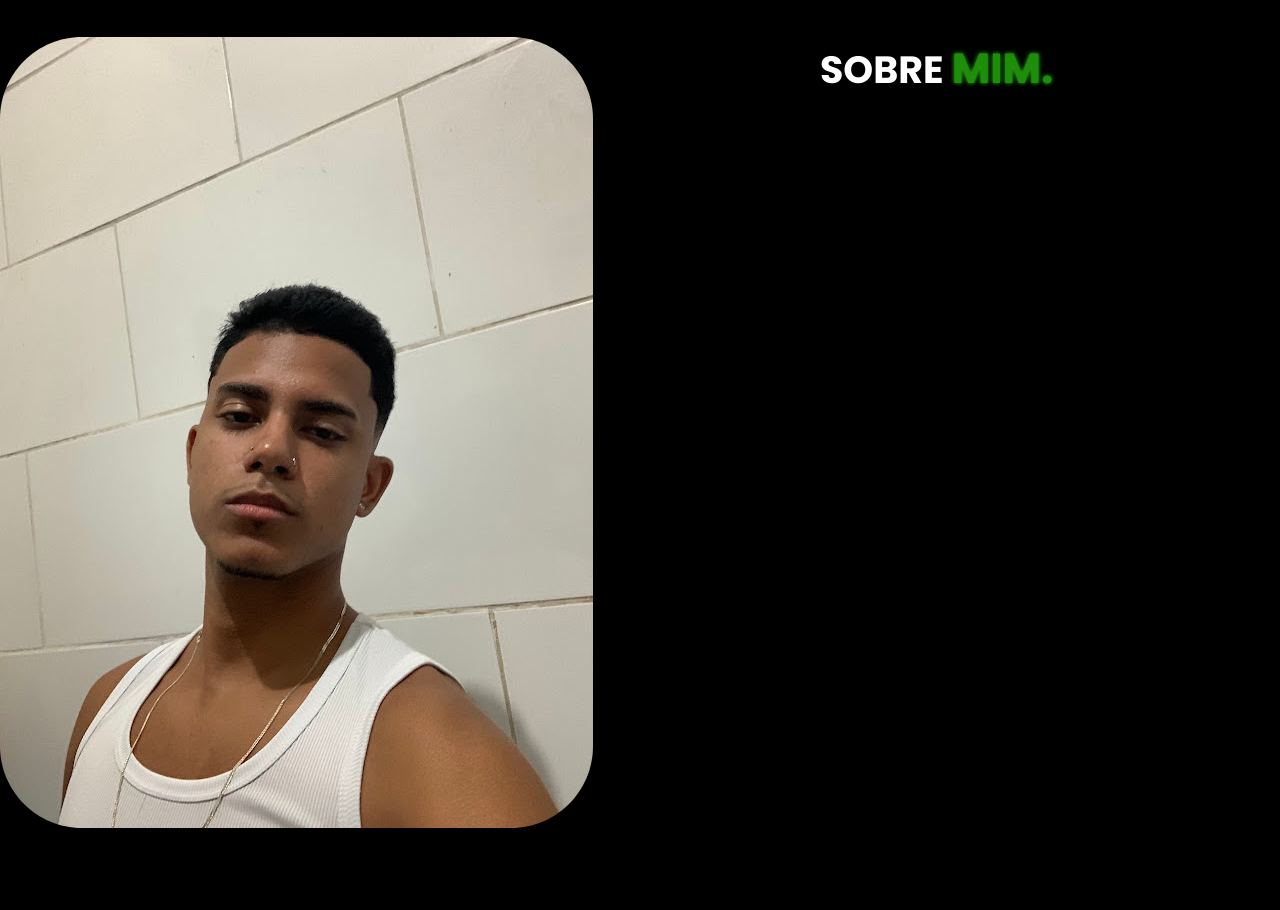
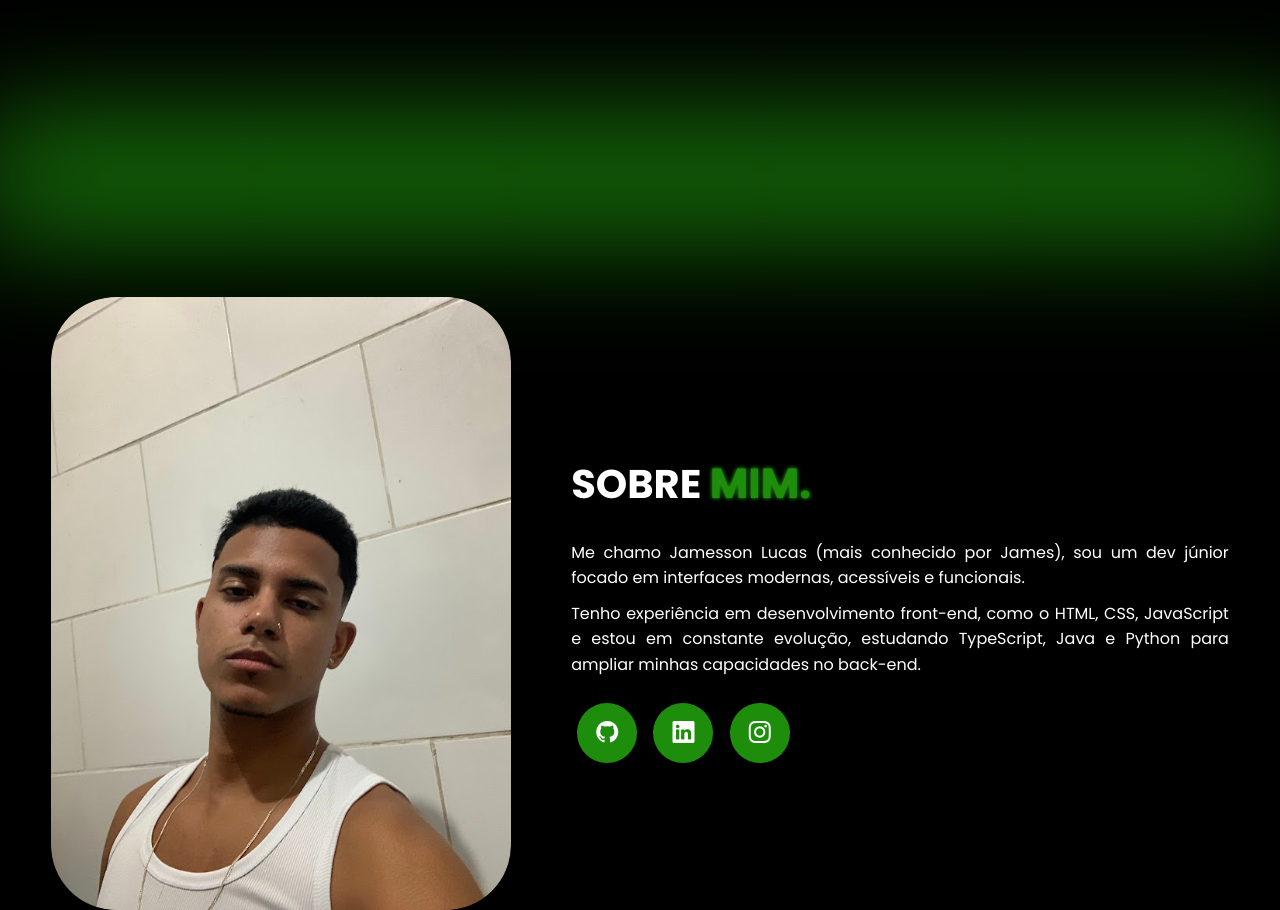
Before and after one commit to James-Script/PortfolioWEB, a plain HTML site: page index.html in a window 1280 px wide. Shown: the part 1556-2466 px from the top of the page. Before the commit the page ends 2391 px from the top, so only its background shows below. Drawn offline with nearby package versions, Linux system fonts and the light colour scheme.

Commit message:
Atualização do sobre no portfólio

```diff
--- a/index.html
+++ b/index.html
@@ -87,18 +87,26 @@
                 </div> <!-- flex -->
             </div> <!-- interface -->
         </section>  <!-- especialidades -->
-
+        <div class="sombreado"></div>
         <section class="sobre">
             <div class="interface">
                 <div class="flex">
                     <div class="img-sobre">
+
                         <img class="james-imagem" src="images/james-imagem.png" alt="Jamesson Lucas">
-                    </div>
+
+                    </div> <!-- img-sobre -->
+
                     <div class="txt-sobre">
-                       <h2 class="titulo">SOBRE <span>MIM.</span></h2>
-                       <p>Me chamo Jamesson Lucas (mais conhecido por James). Sou um dev júnior focado em interfaces modernas, acessíveis e funcionais. Tenho experiência em desenvolvimento front-end,
+                       <h2>SOBRE <span>MIM.</span></h2>
+                       <p>Me chamo Jamesson Lucas (mais conhecido por James), sou um dev júnior focado em interfaces modernas, acessíveis e funcionais. </p>
+                       <p>Tenho experiência em desenvolvimento front-end,
                         como o HTML, CSS, JavaScript e estou em constante evolução, estudando TypeScript, Java e Python para ampliar minhas capacidades no back-end.</p>
-                       <p></p>
+                   <div class="btn-social">
+                        <a href="#"><button><i class="bi bi-github"></i></button></a>
+                        <a href="#"><button><i class="bi bi-linkedin"></i></button></a>
+                        <a href="#"><button><i class="bi bi-instagram"></i></button></a>
+                   </div> <!-- btn-social -->
                     </div> <!-- txt-sobre -->
                  </div> <!-- flex -->
             </div> <!-- interface -->
--- a/style.css
+++ b/style.css
@@ -34,6 +34,20 @@ body{
     transition: 0.4s all ease-in-out;
     color: #fff;
 }
+
+/* estilização do botão Contato */
+
+.btn-contato button:hover{
+       color: black;
+    background-color: #1e8d0c;
+    box-shadow: 0 0 20px #28bf10;
+    transform: scale(1.12);
+    transition: 0.5s all ease-in-out;
+    text-shadow: #28bf10 0px 0px 4px;
+        transition-delay: 60ms;
+        box-shadow: #28bf10 0px 0px 20px;
+    }
+
 
 h2.titulo{
    color: #fff;
@@ -85,15 +99,6 @@ header nav ul li{
     display:inline-block;
     padding: 0 40px;
 }
-/* estilização do botão Contato */
-
-.btn-contato button:hover{
-        background-color: #1e8d0c;
-        color: #fff;
-        transform: scale(1.12);
-        transition-delay: 60ms;
-        box-shadow: #28bf10 0px 0px 20px;
-    }
 
 
 /* ESTILO DO TOPO DO SITE */
@@ -172,7 +177,6 @@ width: 300px;
 
 /* Estilo das especialidades */
 
-/* box-shadow: 10px 20px 90px 40px #23aa0f */
 
 .sombreado{
     margin: 0;
@@ -206,9 +210,83 @@ section.especialidades .flex{
     font-size: 70px;
     color: #1e8d0c;
 }
-
+.especialidades .especialidades-box p{
+    text-align:left;
+}
 .especialidades .especialidades-box h3{
     font-size: 28px;
     margin: 15px 0;
 
 }
+
+/* SOBRE MIM estilização */
+
+.sombreado{
+    margin: 0;
+    box-shadow: 10px 20px 130px 40px #23aa0f;
+    margin-top: 120px;
+
+}
+section.sobre{
+    padding: 140px 4%;
+
+}
+section.sobre .flex{
+    display: flex;
+    justify-content: center;
+align-items: center;
+gap:60px;
+
+}
+.sobre .txt-sobre{
+    color: #fff;
+}
+
+.sobre .txt-sobre h2{
+    font-size: 40px;
+    margin-bottom: 25px;
+
+}
+
+.sobre .txt-sobre span{
+     color: #1e8d0c;
+    font-size: 42px;
+    text-shadow: #28bf10 0px 0px 4px;
+
+
+}
+
+.sobre .txt-sobre p{
+ margin: 10px 0;
+ text-align: justify;
+ line-height: 1.6;
+}
+ .sobre .txt-sobre .btn-social button{
+    width: 60px;
+    height: 60px;
+    border-radius: 50%;
+    border:none;
+    background-color: #1e8d0c;
+    color: #fff;
+    font-size: 22px;
+    margin: 0 6px;
+    margin-top: 15px;
+    cursor:pointer;
+    transition: color 0.5s ease-in-out;
+ }
+
+  .sobre .txt-sobre .btn-social button:hover{
+    color: black;
+    background-color: #1e8d0c;
+    box-shadow: 0 0 20px #28bf10;
+    transform: scale(1.12);
+    transition: 0.5s all ease-in-out;
+    text-shadow: #28bf10 0px 0px 4px;
+
+  }
+
+  .sobre .img-sobre .james-imagem{
+    width: 460px;
+    height: auto;
+    border-radius: 65px;
+  }
```
